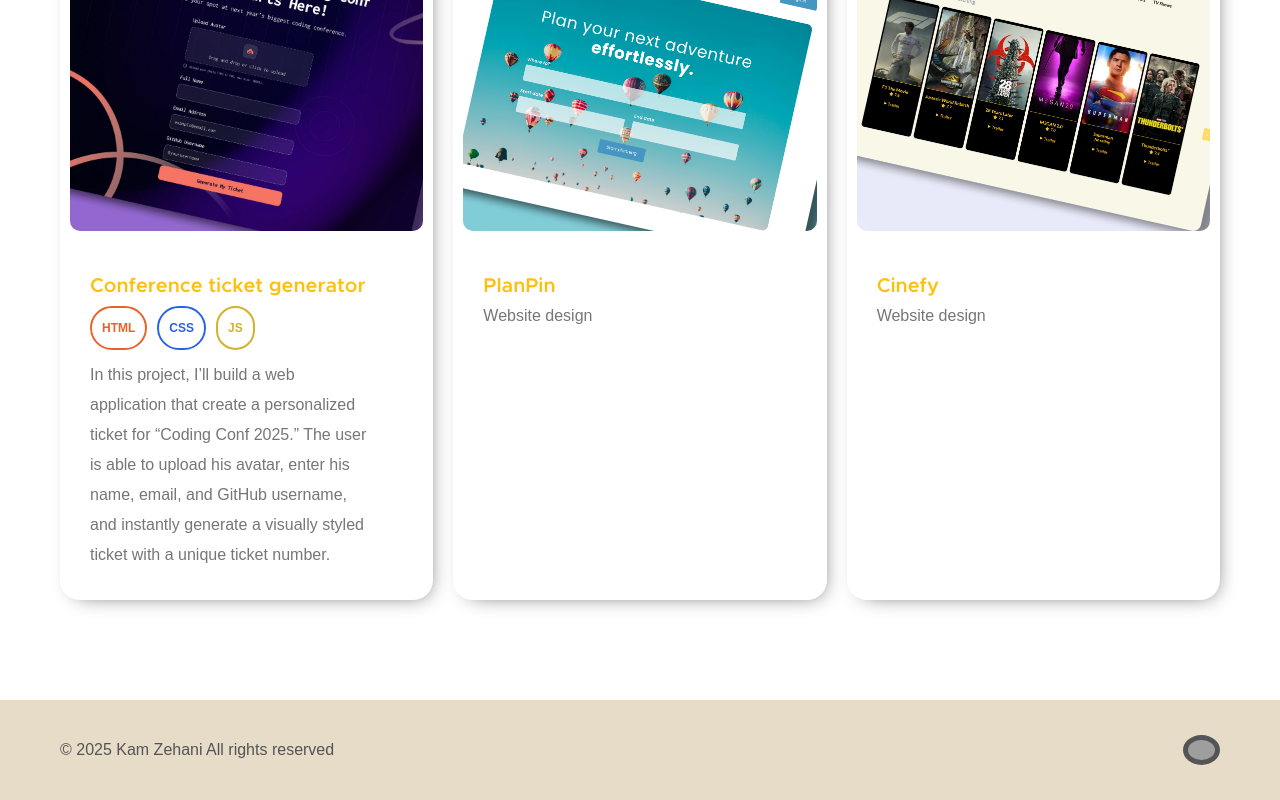
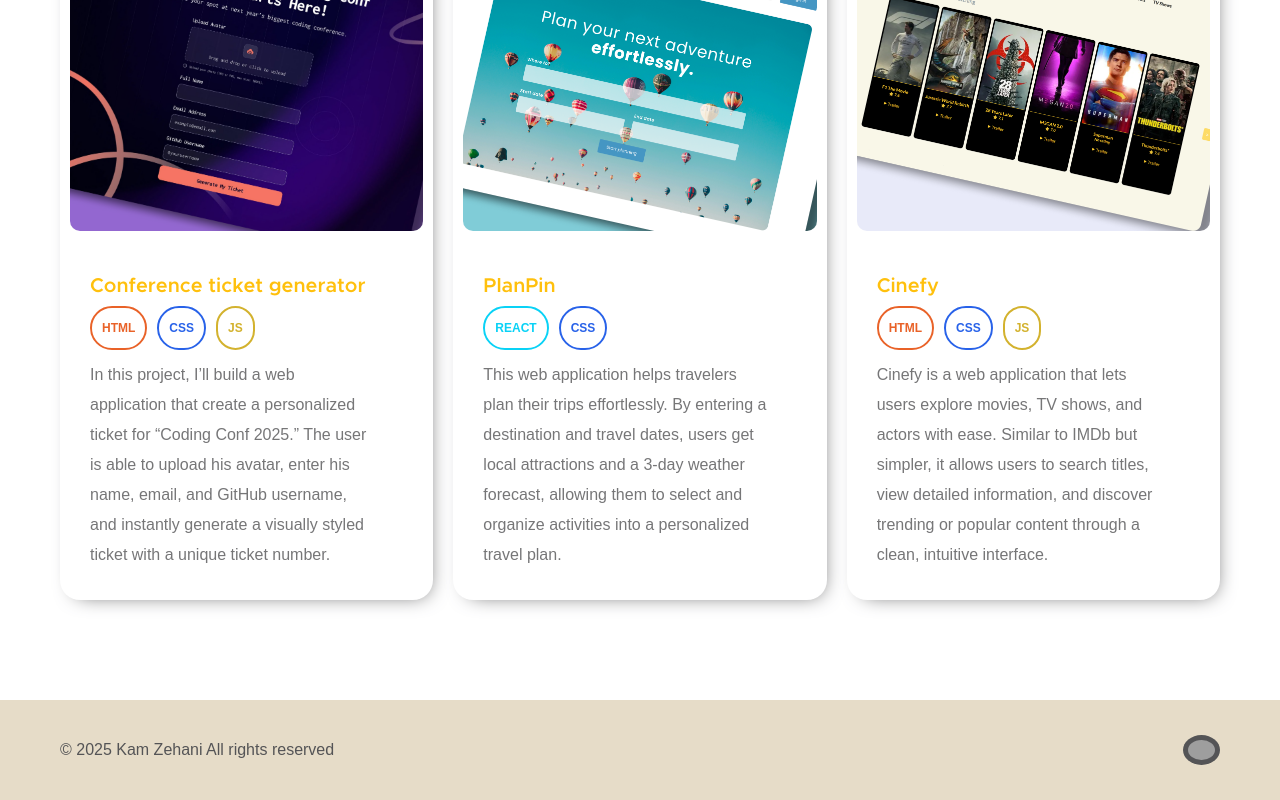
Before and after one commit to CyberBeeDesign/madebykam, a React (Vite) app: page / in a window 1280 px wide. Shown: the part 933-1733 px from the top of the page. Built offline with nearby package versions, Linux system fonts and the light colour scheme; grey boxes are pictures that could not be loaded; a web font is replaced by a local one.

Commit message:
Update last projects design

```diff
--- a/src/components/Home/LastProject/LastProject.css
+++ b/src/components/Home/LastProject/LastProject.css
@@ -130,6 +130,7 @@
 
 .techno #react {
     color: #09D2F6;
+    border: #09D2F6 2px solid;
 }
 
 @media only screen and (max-width: 768px) {
--- a/src/components/Home/LastProject/LastProject.jsx
+++ b/src/components/Home/LastProject/LastProject.jsx
@@ -58,7 +58,11 @@ const LastProject = () => {
               <div className="lastproject-text-container">
                 <div className="lastproject-text">
                   <h3>PlanPin</h3>
-                  <p>Website design</p>
+                  <div className="techno">
+                    <span id="react">REACT</span>
+                    <span id="css">CSS</span>
+                  </div>
+                  <p>This web application helps travelers plan their trips effortlessly. By entering a destination and travel dates, users get local attractions and a 3-day weather forecast, allowing them to select and organize activities into a personalized travel plan.</p>
                 </div>
                 <img src={arrowmore} alt="" className="arrow-more" />
               </div>
@@ -74,7 +78,12 @@ const LastProject = () => {
               <div className="lastproject-text-container">
                 <div className="lastproject-text">
                   <h3>Cinefy</h3>
-                  <p>Website design</p>
+                  <div className="techno">
+                    <span id="html">HTML</span>
+                    <span id="css">CSS</span>
+                    <span id="javascript">JS</span>
+                  </div>
+                  <p>Cinefy is a web application that lets users explore movies, TV shows, and actors with ease. Similar to IMDb but simpler, it allows users to search titles, view detailed information, and discover trending or popular content through a clean, intuitive interface.</p>
                 </div>
                 <img src={arrowmore} alt="" className="arrow-more" />
               </div>
```
